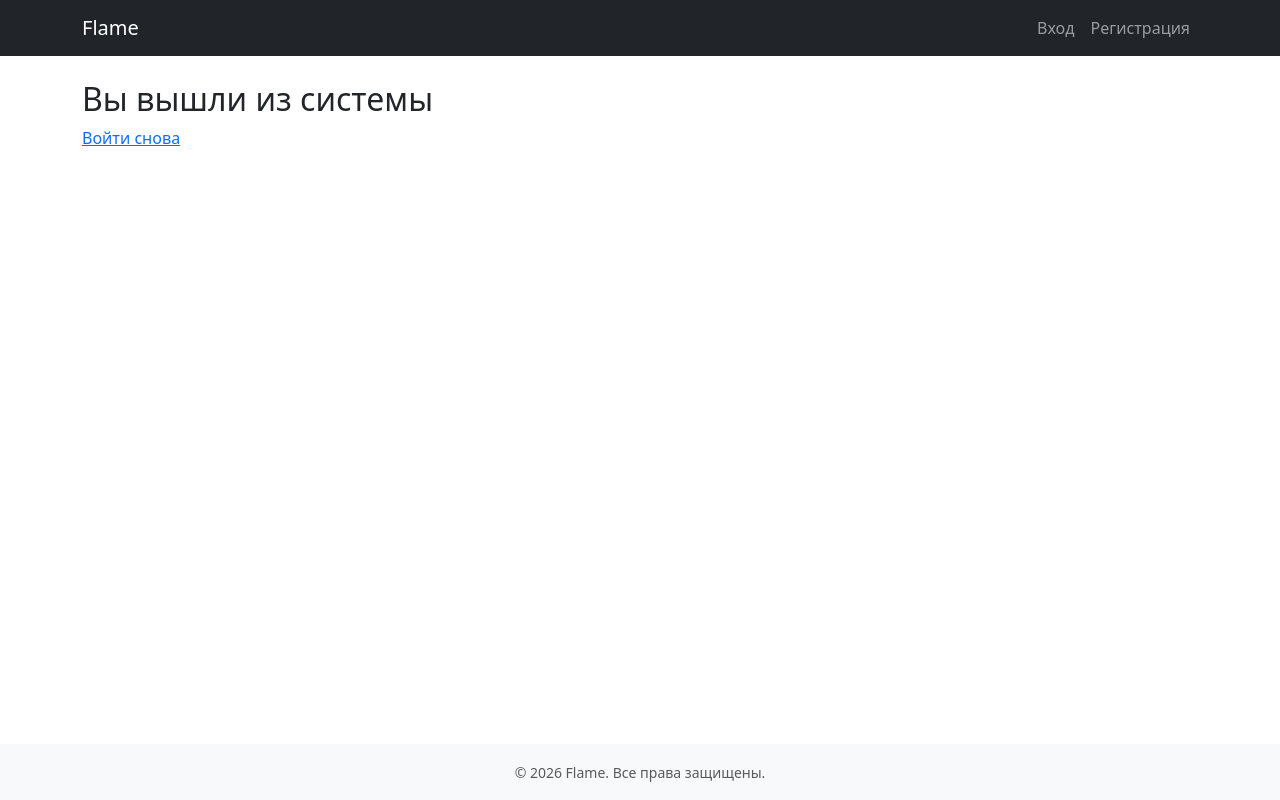
After one commit to TimRka/Messenger-Django, a Django app: template messenger/users/templates/registration/logout.html in a window 1280 px wide. The commit adds this page. Run offline with Django 5.2, Linux system fonts and the light colour scheme; the template is opened without the code that fills it, so the values that code supplies are empty.

Commit message:
OMG I HATE HTML

```diff
--- a/messenger/messenger/settings.py
+++ b/messenger/messenger/settings.py
@@ -118,3 +118,7 @@ USE_TZ = True
 # https://docs.djangoproject.com/en/6.0/howto/static-files/
 
 STATIC_URL = 'static/'
+MEDIA_URL = '/media/'
+MEDIA_ROOT = BASE_DIR / 'media'
+LOGIN_REDIRECT_URL = '/'
+LOGOUT_REDIRECT_URL = '/'
--- a/messenger/messenger/urls.py
+++ b/messenger/messenger/urls.py
@@ -15,8 +15,18 @@ Including another URLconf
     2. Add a URL to urlpatterns:  path('blog/', include('blog.urls'))
 """
 from django.contrib import admin
-from django.urls import path
+from django.urls import path, include
+from django.conf import settings
+from django.conf.urls.static import static
+from django.shortcuts import redirect
+
 
 urlpatterns = [
     path('admin/', admin.site.urls),
+    path('', lambda request: redirect('users:login')),
+    path('', include('users.urls')),
+
 ]
+
+if settings.DEBUG:
+    urlpatterns += static(settings.MEDIA_URL, document_root=settings.MEDIA_ROOT)
--- a/messenger/templates/base.html
+++ b/messenger/templates/base.html
@@ -1,22 +1,16 @@
-<!-- templates/base.html -->
 <!DOCTYPE html>
 <html lang="ru">
 <head>
     <meta charset="UTF-8">
     <meta name="viewport" content="width=device-width, initial-scale=1.0">
     <title>{% block title %}Messenger{% endblock %}</title>
-
-    <!-- Bootstrap 5 (для быстрого старта) -->
     <link href="https://cdn.jsdelivr.net/npm/bootstrap@5.3.0/dist/css/bootstrap.min.css" rel="stylesheet">
-
-    <!-- Ваши CSS файлы (если будут) -->
     {% block extra_css %}{% endblock %}
 </head>
-<body>
-    <!-- Навигационная панель -->
+<body class="d-flex flex-column min-vh-100">
     <nav class="navbar navbar-expand-lg navbar-dark bg-dark">
         <div class="container">
-            <a class="navbar-brand" href="{% url 'home' %}">Messenger</a>
+            <a class="navbar-brand" href="/">Flame</a>
             <button class="navbar-toggler" type="button" data-bs-toggle="collapse" data-bs-target="#navbarNav">
                 <span class="navbar-toggler-icon"></span>
             </button>
@@ -27,17 +21,17 @@
                             <span class="nav-link">Привет, {{ user.username }}!</span>
                         </li>
                         <li class="nav-item">
-                            <form method="post" action="{% url 'logout' %}">
+                            <form method="post" action="{% url 'users:logout' %}">
                                 {% csrf_token %}
                                 <button type="submit" class="btn btn-link nav-link">Выйти</button>
                             </form>
                         </li>
                     {% else %}
                         <li class="nav-item">
-                            <a class="nav-link" href="{% url 'login' %}">Вход</a>
+                            <a class="nav-link" href="{% url 'users:login' %}">Вход</a>
                         </li>
                         <li class="nav-item">
-                            <a class="nav-link" href="{% url 'signup' %}">Регистрация</a>
+                            <a class="nav-link" href="{% url 'users:signup' %}">Регистрация</a>
                         </li>
                     {% endif %}
                 </ul>
@@ -45,9 +39,8 @@
         </div>
     </nav>
 
-    <!-- Основной контент -->
-    <main class="container mt-4">
-        <!-- Блок для сообщений (flash messages) -->
+    <main class="flex-grow-1">
+        <div class="container mt-4">
             {% if messages %}
                 {% for message in messages %}
                     <div class="alert alert-{{ message.tags }} alert-dismissible fade show" role="alert">
@@ -56,23 +49,18 @@
                     </div>
                 {% endfor %}
             {% endif %}
-
-        <!-- Блок с контентом страницы -->
             {% block content %}
             {% endblock %}
+        </div>
     </main>
 
-    <!-- Footer -->
-    <footer class="bg-light text-center text-muted mt-5 py-3">
+    <footer class="bg-light text-center text-muted py-3">
         <div class="container">
-            <small>&copy; 2024 Messenger. Все права защищены.</small>
+            <small>&copy; 2026 Flame. Все права защищены.</small>
         </div>
     </footer>
 
-    <!-- Bootstrap JS -->
     <script src="https://cdn.jsdelivr.net/npm/bootstrap@5.3.0/dist/js/bootstrap.bundle.min.js"></script>
-
-    <!-- Ваши JS файлы (если будут) -->
     {% block extra_js %}{% endblock %}
 </body>
 </html>
--- a/messenger/users/templates/registration/login.html
+++ b/messenger/users/templates/registration/login.html
@@ -1,4 +1,5 @@
-{% extends 'base.html' %}  <!-- 👈 НАСЛЕДУЕМСЯ от base.html -->
+
+{% extends 'base.html' %}
 
 {% block title %}Вход в Messenger{% endblock %}
 
@@ -16,7 +17,7 @@
                     <button type="submit" class="btn btn-primary w-100">Войти</button>
                 </form>
                 <div class="text-center mt-3">
-                    <a href="{% url 'signup' %}">Нет аккаунта? Зарегистрируйтесь</a>
+                    <a href="{% url 'users:signup' %}">Нет аккаунта? Зарегистрируйтесь</a>
                 </div>
             </div>
         </div>
--- /dev/null
+++ b/messenger/users/templates/registration/logout.html
@@ -0,0 +1,5 @@
+{% extends 'base.html' %}
+{% block content %}
+<h2>Вы вышли из системы</h2>
+<a href="{% url 'login' %}">Войти снова</a>
+{% endblock %}
--- a/messenger/users/urls.py
+++ b/messenger/users/urls.py
@@ -2,14 +2,14 @@ from django.urls import path
 from django.contrib.auth import views as auth_views
 from .views import SignUpView
 from .forms import CustomAuthenticationForm
+from django.views.generic import TemplateView
 
 app_name = 'users'
 
 urlpatterns = [
     path('login/', auth_views.LoginView.as_view(
-        authentication_form=CustomAuthenticationForm,
         template_name='registration/login.html'
     ), name='login'),
-    path('logout/', auth_views.LogoutView.as_view(), name='logout'),
+    path('logout/', TemplateView.as_view(template_name='users/logged_out.html'), name='logout'),
     path('signup/', SignUpView.as_view(), name='signup'),
 ]
--- a/messenger/users/views.py
+++ b/messenger/users/views.py
@@ -8,8 +8,8 @@ from .models import CustomUser
 
 class SignUpView(CreateView):
     form_class = CustomUserCreationForm
-    success_url = reverse_lazy('login')
-    template_name = 'registration/signup.html'
+    success_url = reverse_lazy('users:login')
+    template_name = 'users/signup.html'
 
     def form_valid(self, form):
         response = super().form_valid(form)
```
Also changed, not shown: messenger/db.sqlite3. Lines whose indentation alone changed are shown as unchanged.
